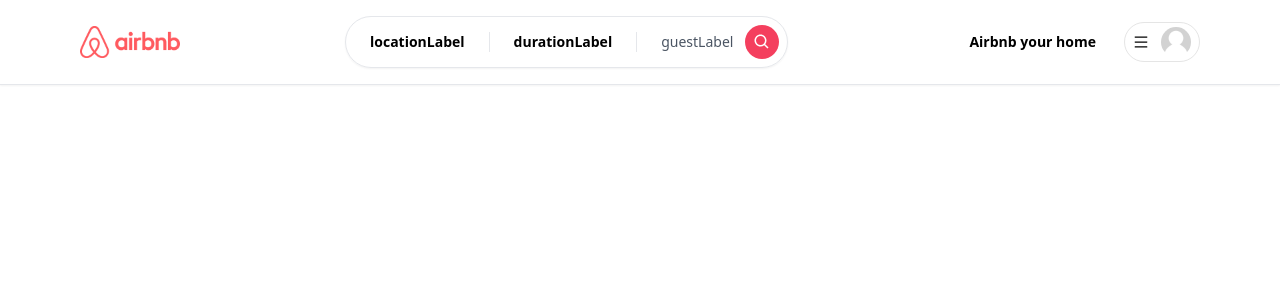
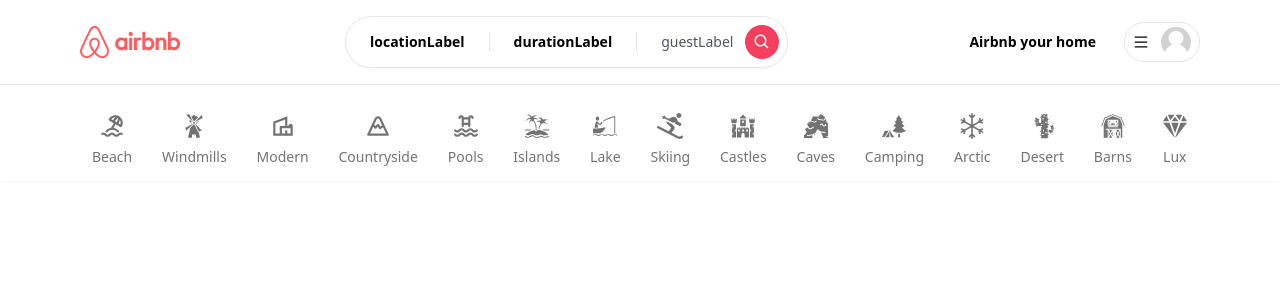
Before and after one commit to jongjin97/airbnb-clone, a React (Create React App) app: page / in a window 1280 px wide. Shown: the top 300 px of the page. Built offline with nearby package versions, Linux system fonts and the light colour scheme.

Commit message:
Category 추가

```diff
--- a/package.json
+++ b/package.json
@@ -19,6 +19,7 @@
     "react-redux": "^8.1.3",
     "react-router-dom": "^6.16.0",
     "react-scripts": "5.0.1",
+    "react-spinners": "^0.13.8",
     "redux": "^4.2.1",
     "redux-thunk": "^2.4.2",
     "typescript": "^4.9.5",
--- /dev/null
+++ b/src/components/CategoryBox.tsx
@@ -0,0 +1,69 @@
+import { useCallback } from "react";
+import { IconType } from "react-icons";
+
+interface CategoryBoxProps {
+    icon: IconType,
+    label: string;
+    selected?: boolean;
+  }
+
+  const CategoryBox: React.FC<CategoryBoxProps> = ({
+    icon: Icon,
+    label,
+    selected,
+  }) => {
+    // const router = useRouter();
+    // const params = useSearchParams();
+
+    const handleClick = useCallback(() => {
+    //   let currentQuery = {};
+
+    //   if (params) {
+    //     currentQuery = qs.parse(params.toString())
+    //   }
+
+    //   const updatedQuery: any = {
+    //     ...currentQuery,
+    //     category: label
+    //   }
+
+    //   if (params?.get('category') === label) {
+    //     delete updatedQuery.category;
+    //   }
+
+    //   const url = qs.stringifyUrl({
+    //     url: '/',
+    //     query: updatedQuery
+    //   }, { skipNull: true });
+
+    //   router.push(url);
+    // }, [label, router, params]);
+    }, []);
+
+    return (
+      <div
+        onClick={handleClick}
+        className={`
+          flex
+          flex-col
+          items-center
+          justify-center
+          gap-2
+          p-3
+          border-b-2
+          hover:text-neutral-800
+          transition
+          cursor-pointer
+          ${selected ? 'border-b-neutral-800' : 'border-transparent'}
+          ${selected ? 'text-neutral-800' : 'text-neutral-500'}
+        `}
+      >
+        <Icon size={26} />
+        <div className="font-medium text-sm">
+          {label}
+        </div>
+      </div>
+     );
+  }
+
+  export default CategoryBox;
--- a/src/components/modals/RegisterModal.tsx
+++ b/src/components/modals/RegisterModal.tsx
@@ -15,7 +15,6 @@
 
 const RegisterModal= () => {
     const registerModal = useAppSelector((state: RootState) => state.register.isOpen);
-    //const loginModal = useLoginModal();
     const loginModal = useAppSelector((state: RootState) => state.login.isOpen);
     const dispatch = useAppDispatch();
     const [isLoading, setIsLoading] = useState(false);
--- /dev/null
+++ b/src/components/navbar/Categories.tsx
@@ -0,0 +1,134 @@
+import Container from "../Container";
+import { TbBeach, TbMountain, TbPool } from 'react-icons/tb';
+import {
+    GiBarn,
+    GiBoatFishing,
+    GiCactus,
+    GiCastle,
+    GiCaveEntrance,
+    GiForestCamp,
+    GiIsland,
+    GiWindmill
+  } from 'react-icons/gi';
+  import { FaSkiing } from 'react-icons/fa';
+  import { BsSnow } from 'react-icons/bs';
+  import { IoDiamond } from 'react-icons/io5';
+  import { MdOutlineVilla } from 'react-icons/md';
+import CategoryBox from "../CategoryBox";
+
+export const categories = [
+    {
+      label: 'Beach',
+      icon: TbBeach,
+      description: 'This property is close to the beach!',
+    },
+    {
+      label: 'Windmills',
+      icon: GiWindmill,
+      description: 'This property is has windmills!',
+    },
+    {
+      label: 'Modern',
+      icon: MdOutlineVilla,
+      description: 'This property is modern!'
+    },
+    {
+      label: 'Countryside',
+      icon: TbMountain,
+      description: 'This property is in the countryside!'
+    },
+    {
+      label: 'Pools',
+      icon: TbPool,
+      description: 'This is property has a beautiful pool!'
+    },
+    {
+      label: 'Islands',
+      icon: GiIsland,
+      description: 'This property is on an island!'
+    },
+    {
+      label: 'Lake',
+      icon: GiBoatFishing,
+      description: 'This property is near a lake!'
+    },
+    {
+      label: 'Skiing',
+      icon: FaSkiing,
+      description: 'This property has skiing activies!'
+    },
+    {
+      label: 'Castles',
+      icon: GiCastle,
+      description: 'This property is an ancient castle!'
+    },
+    {
+      label: 'Caves',
+      icon: GiCaveEntrance,
+      description: 'This property is in a spooky cave!'
+    },
+    {
+      label: 'Camping',
+      icon: GiForestCamp,
+      description: 'This property offers camping activities!'
+    },
+    {
+      label: 'Arctic',
+      icon: BsSnow,
+      description: 'This property is in arctic environment!'
+    },
+    {
+      label: 'Desert',
+      icon: GiCactus,
+      description: 'This property is in the desert!'
+    },
+    {
+      label: 'Barns',
+      icon: GiBarn,
+      description: 'This property is in a barn!'
+    },
+    {
+      label: 'Lux',
+      icon: IoDiamond,
+      description: 'This property is brand new and luxurious!'
+    }
+  ]
+
+  const Categories = () => {
+    // const params = useSearchParams();
+    // const category = params?.get('category');
+    // const pathname = usePathname();
+    // const isMainPage = pathname === '/';
+
+    // if (!isMainPage) {
+    //   return null;
+    // }
+
+    return (
+      <Container>
+        <div
+          className="
+            pt-4
+            flex
+            flex-row
+            items-center
+            justify-between
+            overflow-x-auto
+          "
+        >
+          {categories.map((item) => (
+            <CategoryBox
+              key={item.label}
+              label={item.label}
+              icon={item.icon}
+              //selected={category === item.label}
+              selected={false}
+
+            />
+          ))}
+        </div>
+      </Container>
+    );
+  }
+
+  export default Categories;
--- a/src/components/navbar/Navbar.tsx
+++ b/src/components/navbar/Navbar.tsx
@@ -1,4 +1,5 @@
 import Container from "../Container";
+import Categories from "./Categories";
 import Logo from "./Logo";
 import Search from "./Search";
 import UserMenu from "./UserMenu";
@@ -30,6 +31,7 @@
         </div>
       </Container>
     </div>
+    <Categories />
   </div>
   );
 }
```
Also changed, not shown: 1 other file (tests, documents, lock files or other folders).
